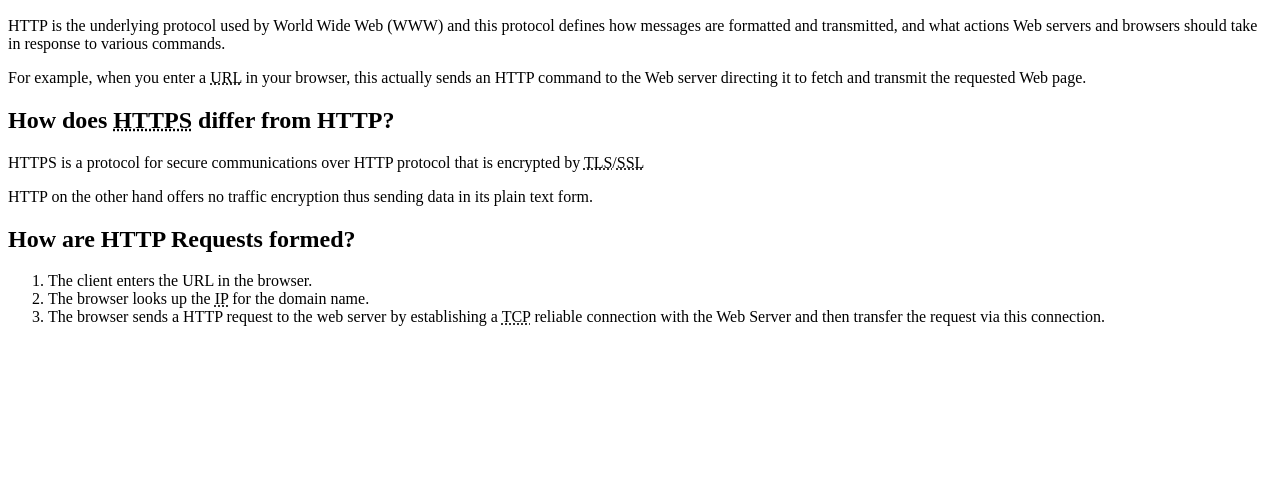
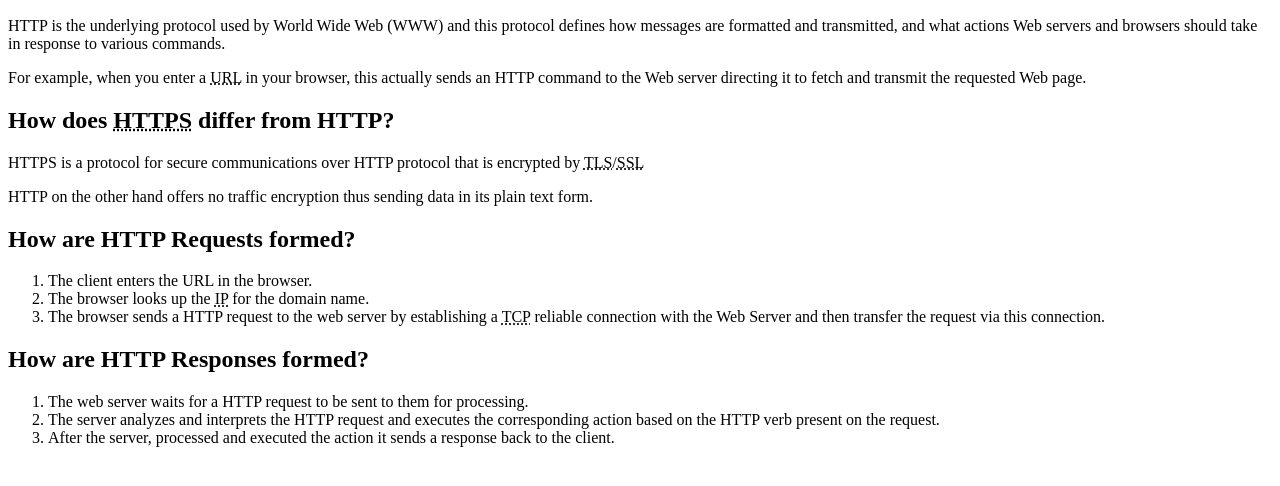
Before and after one commit to ecsnavarretemit/it210-exercise-1, a plain HTML site: page index.html in a window 1280 px wide. Shown: the part 110-596 px from the top of the page. Drawn offline with Linux system fonts and the light colour scheme.

Commit message:
Add answer to question 4

```diff
--- a/index.html
+++ b/index.html
@@ -54,6 +54,18 @@
                     </li>
                 </ol>
             </section>
+
+            <section id="http-response-formation">
+                <h2>How are HTTP Responses formed?</h2>
+
+                <ol class="list">
+                    <li>The web server waits for a HTTP request to be sent to them for processing.</li>
+                    <li>
+                        The server analyzes and interprets the HTTP request and executes the corresponding action based on the HTTP verb present on the request.
+                    </li>
+                    <li>After the server, processed and executed the action it sends a response back to the client.</li>
+                </ol>
+            </section>
         </main>
     </body>
 </html>
```
